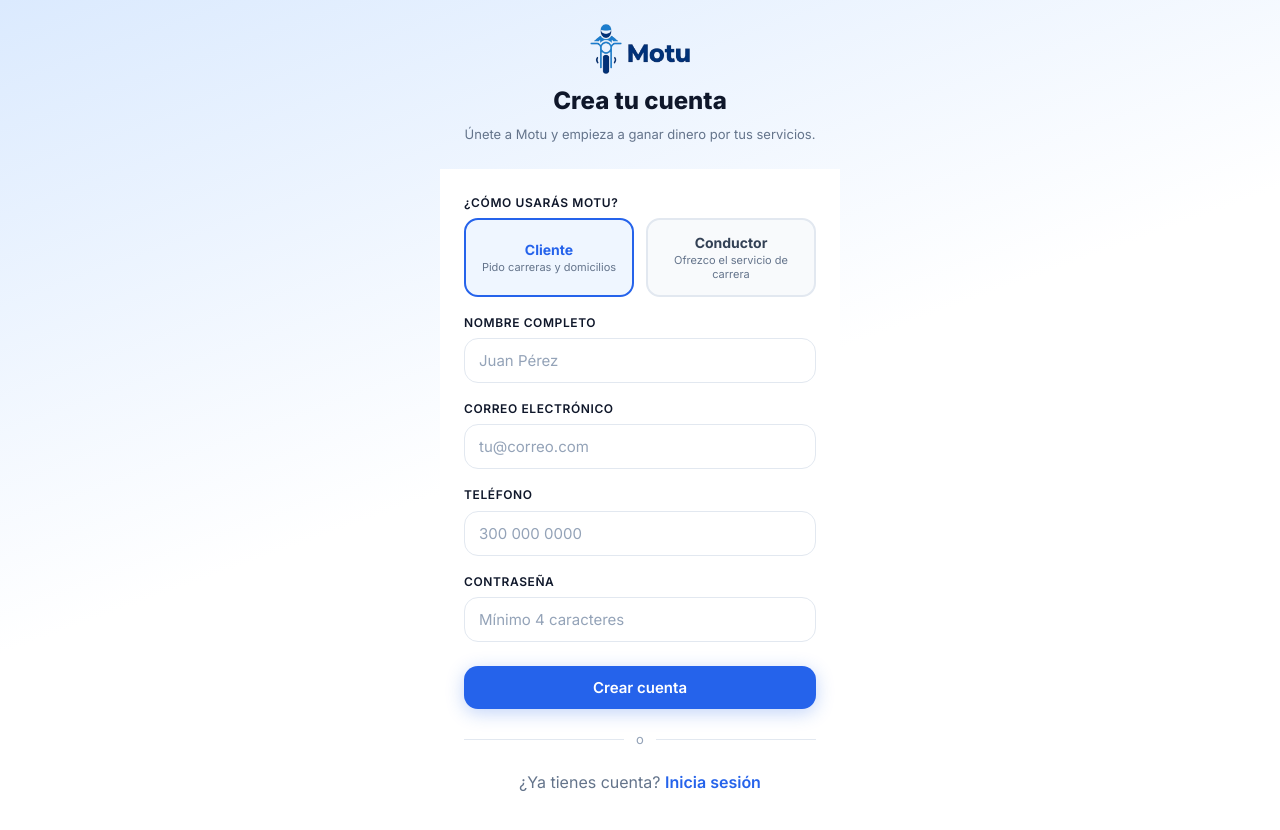
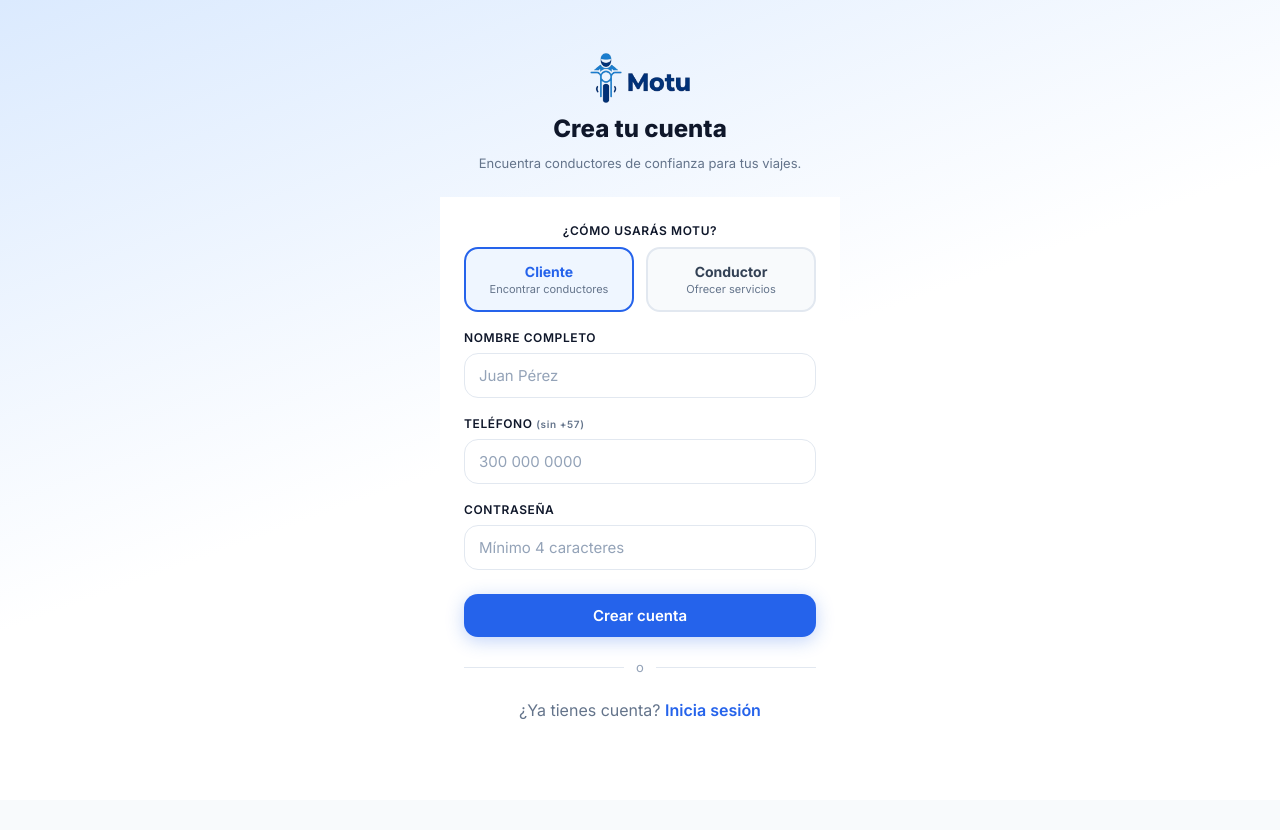
Before and after one commit to OdannysDeLaCruz/moti, a Next.js app: page /signup in a window 1280 px wide. Shown: the top 830 px of the page. After the commit the page ends 800 px from the top, so only its background shows below. Built offline with nearby package versions, Linux system fonts and the light colour scheme; no server answers.

Commit message:
feat: iniciar sesion con numero de telefono y no con email

```diff
--- a/src/app/(auth)/signup/page.tsx
+++ b/src/app/(auth)/signup/page.tsx
@@ -16,9 +16,11 @@ const ROLE_HOME: Record<string, string> = {
 type Role = "CLIENT" | "DRIVER";
 
 const ROLES: { value: Role; label: string; desc: string }[] = [
-  { value: "CLIENT", label: "Cliente", desc: "Pido carreras y domicilios" },
-  { value: "DRIVER", label: "Conductor", desc: "Ofrezco el servicio de carrera" },
+  { value: "CLIENT", label: "Cliente", desc: "Encontrar conductores" },
+  { value: "DRIVER", label: "Conductor", desc: "Ofrecer servicios" },
 ];
+
+let VISIBLE_ROLES: typeof ROLES = [];
 
 export default function SignupPage() {
   const router = useRouter();
@@ -30,13 +32,28 @@ export default function SignupPage() {
 
   const [form, setForm] = useState({
     fullName: "",
-    email: "",
+    // email: "",
     phone: "",
     password: "",
     role: "CLIENT" as Role,
   });
   const [loading, setLoading] = useState(false);
   const [error, setError] = useState("");
+
+  useEffect(() => {
+    console.log('Entro')
+    const urlParams = new URLSearchParams(window.location.search);
+    const role = urlParams.get("tab")?.toUpperCase() as Role;
+    console.log(role)
+
+    if (role === 'DRIVER') {
+      setForm((prev) => ({ ...prev, role }));
+      VISIBLE_ROLES = ROLES.filter((r) => r.value !== "CLIENT");
+    }else {
+      setForm((prev) => ({ ...prev, role: "CLIENT" }));
+      VISIBLE_ROLES = ROLES;
+    }
+  }, []);
 
   function handleChange(e: React.ChangeEvent<HTMLInputElement>) {
     setForm((prev) => ({ ...prev, [e.target.name]: e.target.value }));
@@ -79,16 +96,22 @@ export default function SignupPage() {
             height={50}
             className="mx-auto"
           />
-          <h1 style={{ fontSize: "24px", fontWeight: 800 }}>Crea tu cuenta</h1>
-          <p className="mt-1 text-muted text-sm">Únete a Motu y empieza a ganar dinero por tus servicios.</p>
+          <h1 style={{ fontSize: "24px", fontWeight: 800 }}>
+            {form.role === 'DRIVER' ? 'Crea tu cuenta Motu Driver' : 'Crea tu cuenta'}
+          </h1>
+          <p className="mt-1 text-muted text-sm">
+            {form.role === 'DRIVER' ? 'Únete a Motu y empieza a ganar dinero por tus servicios.' : 'Encuentra conductores de confianza para tus viajes.'}
+          </p>
         </div>
 
         <div className="card" style={{ padding: "24px" }}>
           <form onSubmit={handleSubmit}>
             <div className="form-group">
-              <label>¿Cómo usarás Motu?</label>
-              <div className="grid-2">
-                {ROLES.map((r) => (
+              { VISIBLE_ROLES.length > 1 && (
+                  <label className="text-center">¿Cómo usarás Motu?</label>
+              )}
+              <div className={`flex justify-center gap-3 ${VISIBLE_ROLES.length > 1 ? 'grid-2' : 'grid-1'}`}>
+                {VISIBLE_ROLES.map((r) => (
                   <button
                     key={r.value}
                     type="button"
@@ -134,7 +157,7 @@ export default function SignupPage() {
               />
             </div>
 
-            <div className="form-group">
+            {/* <div className="form-group">
               <label htmlFor="email-signup">Correo electrónico</label>
               <input
                 id="email-signup"
@@ -146,10 +169,10 @@ export default function SignupPage() {
                 required
                 autoComplete="email"
               />
-            </div>
+            </div> */}
 
             <div className="form-group">
-              <label htmlFor="phone">Teléfono</label>
+              <label htmlFor="phone">Teléfono <small className="text-muted" style={{textTransform: 'lowercase'}}>(sin +57)</small></label>
               <input
                 id="phone"
                 name="phone"
--- a/src/lib/auth-context.tsx
+++ b/src/lib/auth-context.tsx
@@ -31,7 +31,7 @@ interface AuthContextValue {
   loading: boolean;
   login: (email: string, password: string) => Promise<void>;
   register: (data: {
-    email: string;
+    // email: string;
     password: string;
     fullName: string;
     phone: string;
@@ -61,9 +61,12 @@ export function AuthProvider({ children }: { children: React.ReactNode }) {
     void refreshUser().finally(() => setLoading(false));
   }, [refreshUser]);
 
-  const login = useCallback(async (email: string, password: string) => {
+  const login = useCallback(async (phone: string, password: string) => {
+    // Eliminar + del número de teléfono
+    const phoneWithoutCountryCode = phone.replace('+', '');
+    console.log(phoneWithoutCountryCode);
     const { data } = await api.post<{ user: AuthUser; accessToken: string }>('/auth/login', {
-      email,
+      phone: phoneWithoutCountryCode,
       password,
     });
     setAccessToken(data.accessToken);
@@ -71,8 +74,22 @@ export function AuthProvider({ children }: { children: React.ReactNode }) {
   }, []);
 
   const register = useCallback(
-    async (form: { email: string; password: string; fullName: string; phone: string; role: UserRole }) => {
-      const { data } = await api.post<{ user: AuthUser; accessToken: string }>('/auth/register', form);
+    async (form: {
+      // email: string;
+      phone: string;
+      password: string;
+      fullName: string;
+      role: UserRole
+    }) => {
+      // Eliminar + del número de teléfono
+      const { phone, ...rest } = form;
+      const phoneWithoutCountryCode = phone.replace('+', '');
+      console.log(phoneWithoutCountryCode);
+      const { data } = await api.post<{ user: AuthUser; accessToken: string }>('/auth/register',
+        {
+          ...rest,
+          phone: phoneWithoutCountryCode
+        });
       setAccessToken(data.accessToken);
       setUser(data.user);
     },
@@ -82,7 +99,7 @@ export function AuthProvider({ children }: { children: React.ReactNode }) {
   const logout = useCallback(async () => {
     try {
       await api.post('/auth/logout');
-    } catch {}
+    } catch { }
     setAccessToken(null);
     setUser(null);
   }, []);
```
Also changed, not shown: src/app/(auth)/login/page.tsx (+20 -13 lines).
